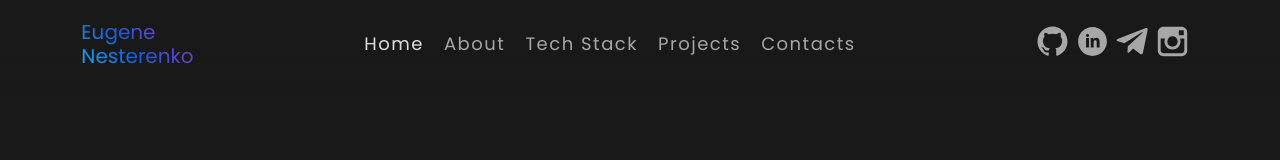
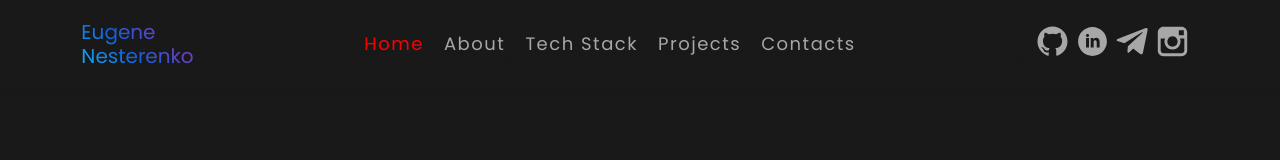
Before and after one commit to talismanchik/my_portfolio, a React (Vite) app: page / in a window 1280 px wide. Shown: the top 160 px of the page. Built offline with nearby package versions, Linux system fonts and the light colour scheme.

Commit message:
correct asdfsad

```diff
--- a/src/layout/header/menu/menu.module.scss
+++ b/src/layout/header/menu/menu.module.scss
@@ -24,7 +24,7 @@
       &.active,
       &:hover,
       &:focus-within {
-        color: var(--secondary-text);
+        color: red;
       }
     }
 
@@ -44,7 +44,7 @@
   @include menu;
 
   /* @media screen and (1000px) { */
-  min-width: 410px;
+  min-width: 400px;
 
   @media screen and (width <= 768px) {
     display: none;
```
